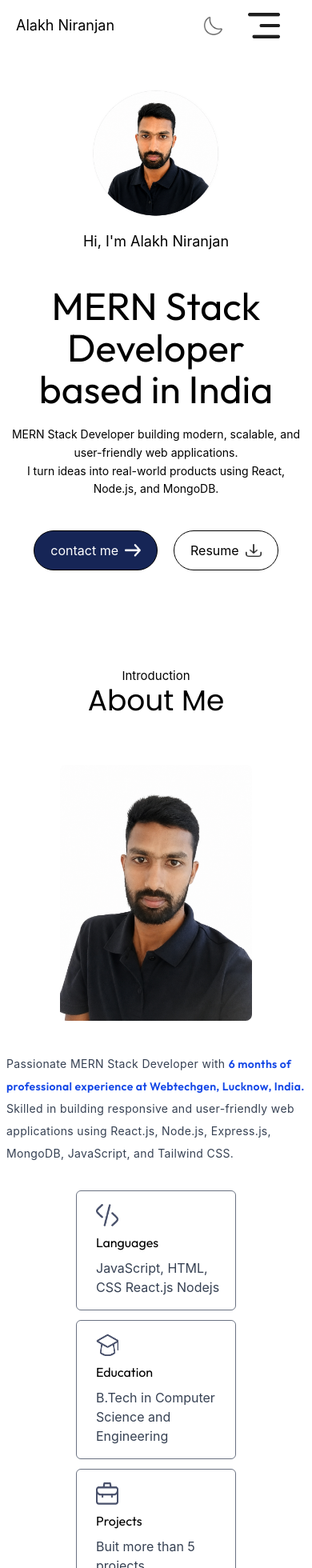
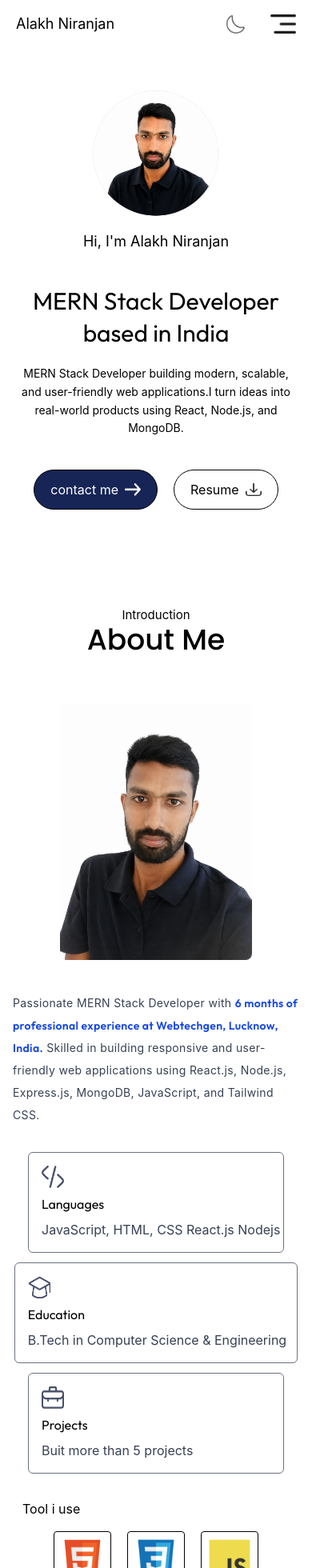
Before and after one commit to Alakh2507/portfolio, a React app: page / in a window 390 px wide. Shown: the top 1960 px of the page at 80% size. Built offline with nearby package versions, Linux system fonts and the light colour scheme; the HTML template or start-up script is replaced by a standard one.

Commit message:
update content

```diff
--- a/src/components/Navbar.jsx
+++ b/src/components/Navbar.jsx
@@ -140,7 +140,7 @@ const Navbar = ({ sidebar, setSidebar }) => {
                     <img src={darkMode ? ArrowDark : arrow} alt='arrow' className='w-3 h-3 ' />
                 </Link>
                 <button className='md:hidden'>
-                    <img onClick={() => setSidebar(pre => !pre)} src={`${darkMode ? Menudark : Menu}`} className='w-10 h-8 cursor-pointer mr-5 ml-3 ' alt='Menu' />
+                    <img onClick={() => setSidebar(pre => !pre)} src={`${darkMode ? Menudark : Menu}`} className=' w-8 h-6 md:w-10 md:h-8 cursor-pointer  ml-3 ' alt='Menu' />
                 </button>
 
 
--- a/src/components/project.jsx
+++ b/src/components/project.jsx
@@ -42,7 +42,7 @@ const Project = ({ title, image, content, id, live, github }) => {
             <div className="p-5">
                 <h2
                     className="
-            text-2xl font-bold text-gray-800
+            text-2xl  font-bold text-gray-800
             transition-colors duration-300
             group-hover:text-blue-600
           "
--- a/src/components/sidebar.jsx
+++ b/src/components/sidebar.jsx
@@ -36,7 +36,7 @@ const sidebar = ({ sidebar, setSidebar }) => {
                 >
                     About
                 </Link>
-                <Link
+                {/* <Link
                     to='services'
                     smooth={true}
                     duration={500}
@@ -46,7 +46,7 @@ const sidebar = ({ sidebar, setSidebar }) => {
 
                 >
                     Services
-                </Link>
+                </Link> */}
                 <Link
                     to='work'
                     smooth={true}
--- a/src/pages/About.jsx
+++ b/src/pages/About.jsx
@@ -19,9 +19,9 @@ const About = () => {
 
 
     return (
-        <div className='w-full mt-[120px] ' id='about'>
+        <div className='w-full px-2 sm:px-0 mt-[120px] ' id='about'>
             <p className='text-lg text-center text-[15px]'>Introduction</p>
-            <h2 className='text-4xl text-center font-base font-poppins'>About Me</h2>
+            <h2 className='text-4xl text-center font-base font-poppins font-medium'>About Me</h2>
 
 
             <div className='flex flex-col justify-between lg:flex-row  xl:justify-around mt-15'>
@@ -39,12 +39,7 @@ const About = () => {
                     <div className="max-w-[700px] text-start mt-10">
 
                         <p
-                            className={`
-      ${darkMode ? "text-white/90" : "text-gray-700"}
-      text-sm sm:text-lg
-      leading-7
-      tracking-wide
-    `}
+                            className={` ${darkMode ? "text-white/90" : "text-gray-700"} text-sm sm:text-lg leading-7 tracking-wide`}
                         >
                             Passionate MERN Stack Developer with <span className='text-blue-700 font-outfit font-semibold'>6 months of professional
                                 experience at Webtechgen, Lucknow, India.</span>  Skilled in building
@@ -54,20 +49,20 @@ const About = () => {
 
                     </div>
 
-                    <div className='flex flex-col w-full items-center justify-center sm:flex-row  gap-3  xl:gap-4 '>
-                        <div className='flex flex-col  border border-gray-500 rounded-md max-w-[200px] pl-6 pr-[2px] h-auto py-4 gap-2   hover:shadow-[4px_4px_0px_black]  transition delay-50 duration-500 hover:-translate-y-2 '>
+                    <div className='flex flex-wrap w-full items-center justify-center sm:flex-row  gap-3  xl:gap-4 '>
+                        <div className='flex flex-col  border border-gray-500 rounded-md  min-w-[320px] sm:min-w-0 sm:max-w-[200px]  pl-4 sm:pl-6  pr-[2px] h-auto py-4 gap-2   hover:shadow-[4px_4px_0px_black] active:shadow-[4px_4px_0px_black] transition delay-50 duration-500 hover:-translate-y-2 active:-translate-y-2 '>
                             <img src={darkMode ? CodeDark : CodeImg} alt="Code Icon" className='w-7 h-7' />
-                            <p className='font-outfit'>Languages</p>
+                            <p className='font-outfit '>Languages</p>
                             <p className={darkMode ? "text-white/70" : "text-gray-700"}>JavaScript, HTML, CSS React.js Nodejs </p>
                         </div>
 
-                        <div className='flex flex-col  border border-gray-500 rounded-md max-w-[200px] pl-6 pr-[1px] h-auto py-4 gap-2 hover:shadow-[3px_3px_0px_black] transition delay-50 duration-500 hover:-translate-y-2'>
+                        <div className='flex flex-col  border border-gray-500 rounded-md  min-w-[320px] sm:min-w-0 sm:max-w-[200px] pl-4 sm:pl-6 pr-[1px] h-auto py-4 gap-2 hover:shadow-[3px_3px_0px_black] active:shadow-[4px_4px_0px_black] transition delay-50 duration-500 hover:-translate-y-2 active:-translate-y-2'>
                             <img src={darkMode ? EduIconDark : educationImg} alt="Code Icon" className='w-7 h-7' />
                             <p className='font-outfit'>Education</p>
-                            <p className={darkMode ? "text-white/70" : "text-gray-700"}>B.Tech in Computer Science and Engineering</p>
+                            <p className={darkMode ? "text-white/70" : "text-gray-700 pr-3"}>B.Tech in Computer Science & Engineering</p>
                         </div>
 
-                        <div className='flex flex-col  border border-gray-500 rounded-md max-w-[200px] pl-6 pr-[2px] h-auto py-4 gap-2 hover:shadow-[3px_3px_0px_black] transition delay-100 duration-600 hover:-translate-y-2'>
+                        <div className='flex flex-col  border border-gray-500 rounded-md  min-w-[320px] sm:min-w-0 sm:max-w-[200px]  pl-4 sm:pl-6  pr-[2px] h-auto py-4 gap-2 hover:shadow-[3px_3px_0px_black] active:shadow-[4px_4px_0px_black]  transition delay-100 duration-600 hover:-translate-y-2 active:-translate-y-2'>
                             <img src={darkMode ? ProjectIconDark : ProjectImg} alt="Code Icon" className='w-7 h-7' />
                             <p className='font-outfit'>Projects</p>
                             <p className={darkMode ? "text-white/70" : "text-gray-700"}>Buit more than 5 projects</p>
@@ -76,7 +71,7 @@ const About = () => {
 
                     <div className=' px-3 sm:px-4  xl:px-16 '>
                         <p>Tool i use</p>
-                        <div className='w-full  flex flex-wrap gap-5 mt-4 '>
+                        <div className='w-full  flex flex-wrap  justify-center sm:justify-start gap-5 mt-4 '>
                             {
                                 techIcon.map((item, index) => (
                                     <div
@@ -87,11 +82,11 @@ const About = () => {
                                         <img
                                             src={item.image}
                                             alt="tech"
-                                            className="w-full h-full p-[9px] transition duration-300 group-hover:scale-112" />
+                                            className="w-full h-full p-[9px] transition duration-300 group-hover:scale-112 group-active:scale-112 " />
 
                                         {/* Overlay */}
                                         <div
-                                            className={`absolute inset-0 flex  items-center justify-center translate-y-full transition-transform bg-transparent  duration-300 group-hover:translate-y-0 text-black cursor-pointer z-200 text-sm font-outfit font-semibold ${darkMode ? "text-white" : "text-black"}`}>
+                                            className={`absolute inset-0 flex  items-center justify-center translate-y-full transition-transform bg-transparent  duration-300 group-hover:translate-y-0  group-active:translate-y-0 text-black cursor-pointer z-200 text-sm font-outfit font-semibold ${darkMode ? "text-white" : "text-black"}`}>
                                             <p className={`${darkMode ? "" : " bg-blue-950 text-white px-5 py-1 text-xs"}`}>{item.name}</p>
                                         </div>
                                     </div>
--- a/src/pages/Contact.jsx
+++ b/src/pages/Contact.jsx
@@ -58,7 +58,7 @@ const Contact = () => {
             {/* TOP HEADING */}
             <div className='text-center w-full  sm:max-w-3xl mx-auto'>
 
-                <p className="text-blue-600 font-semibold tracking-[5px] uppercase mb-4">
+                <p className="text-blue-600 font-poppins font-medium tracking-[5px] uppercase mb-4">
                     Contact
                 </p>
 
--- a/src/pages/Header.jsx
+++ b/src/pages/Header.jsx
@@ -22,7 +22,7 @@ const Header = () => {
             <div className='flex flex-col w-full  px-2 sm:px-10 md:px-[6%] lg:px-[7%] xl:px-[9%] '>
                 <Home />
                 <About />
-                <Services />
+                {/* <Services /> */}
                 <Mywork />
                 <Contact />
                 <Footer />
--- a/src/pages/Home.jsx
+++ b/src/pages/Home.jsx
@@ -12,17 +12,17 @@ const Home = () => {
 
 
     return (
-        <div className='flex flex-col w-full items-center justify-center mt-20 ' id='home'>
+        <div className='flex flex-col  w-full px-2 sm:px-0 items-center justify-center mt-20 ' id='home'>
 
             <div className='flex flex-col mt-8 items-center gap-4'>
                 <img src={AlakhProfile} alt="Profile" className='w-40 h-40  rounded-full' />
                 <h1 className=' text-lg font-base'>Hi, I'm Alakh Niranjan</h1>
             </div>
 
-            <h2 className='mt-10 mb-5 text-center text-5xl leading-13 font-outfit  '>MERN Stack Developer <br /> based in India</h2>
-            <p className={` ${darkMode ? "text-white/90" : "text-black-500"} text-center  leading-relaxed max-w-[800px] text-sm md:text-base lg:text-lg  `}>
+            <h2 className='text-3xl  sm:text-5xl mt-10 mb-5 text-center leading-10 sm:leading-13 font-outfit  '>MERN Stack Developer <br /> based in India</h2>
+            <p className={` ${darkMode ? "text-white/90" : "text-black-500"} text-center  sm:px-0 leading-relaxed max-w-[800px] text-sm md:text-base lg:text-lg  `}>
                 MERN Stack Developer building modern, scalable, and user-friendly web applications.
-                <br />
+                <br className='hidden sm:block' />
                 I turn ideas into real-world products using React, Node.js, and MongoDB.
             </p>
 
--- a/src/pages/Mywork.jsx
+++ b/src/pages/Mywork.jsx
@@ -8,11 +8,11 @@ const Mywork = () => {
     const { darkMode } = useContext(ThemeContext)
 
     return (
-        <div className='flex flex-col w-full items-center mt-15' id='work'>
-            <h1 className='text-4xl font-semibold text-center'>
+        <div className='flex flex-col w-full items-center mt-20' id='work'>
+            <h1 className='text-4xl font-poppins font-medium  text-center'>
                 My latest work
             </h1>
-            <p className={` ${darkMode ? "text-white/90" : ""} text-center  max-w-3xl  mx-auto mt-4 leading-relaxed `}>Welcome to my full-stack development portfolio! Explore a collection
+            <p className={` ${darkMode ? "text-white/90" : ""} text-center px-[7px]  sm:px-0 max-w-3xl  mx-auto mt-4 leading-relaxed `}>Welcome to my full-stack development portfolio! Explore a collection
                 of projects showcasing my expertise in building modern, responsive,
                 and scalable web applications using React.js, CSS, Tailwind CSS,
                 Node.js, Express.js, and MongoDB.
```
